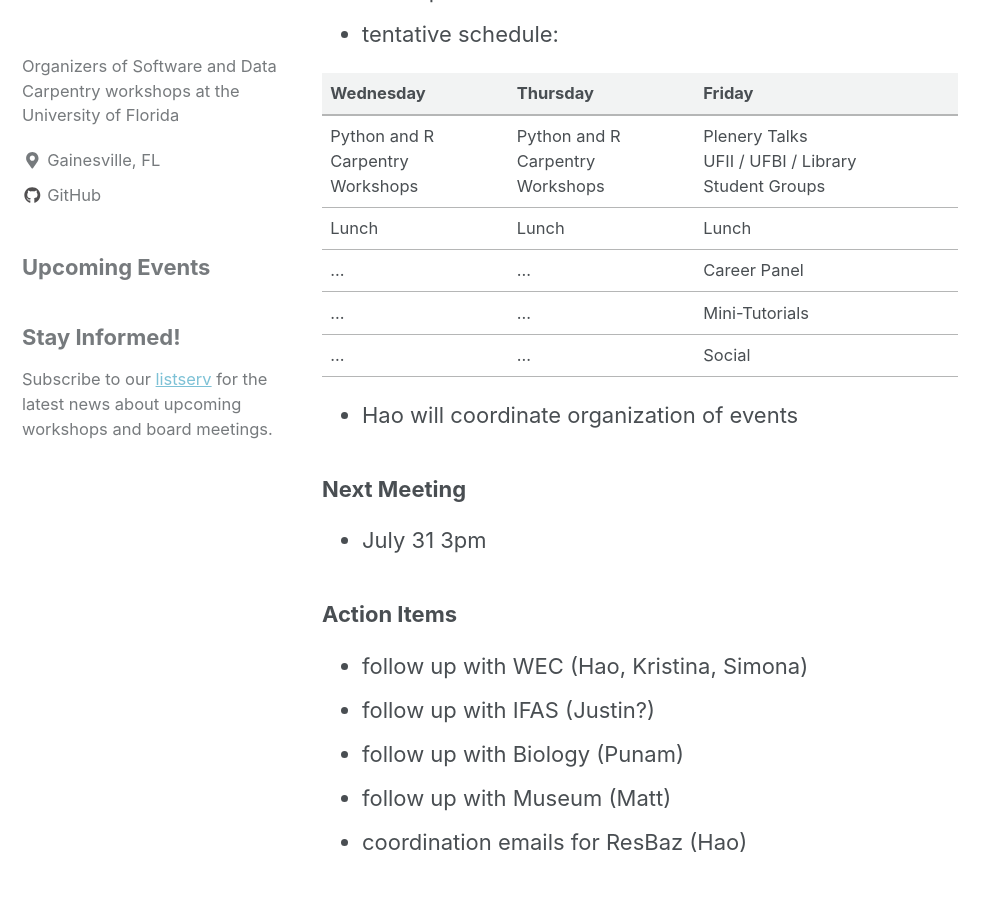
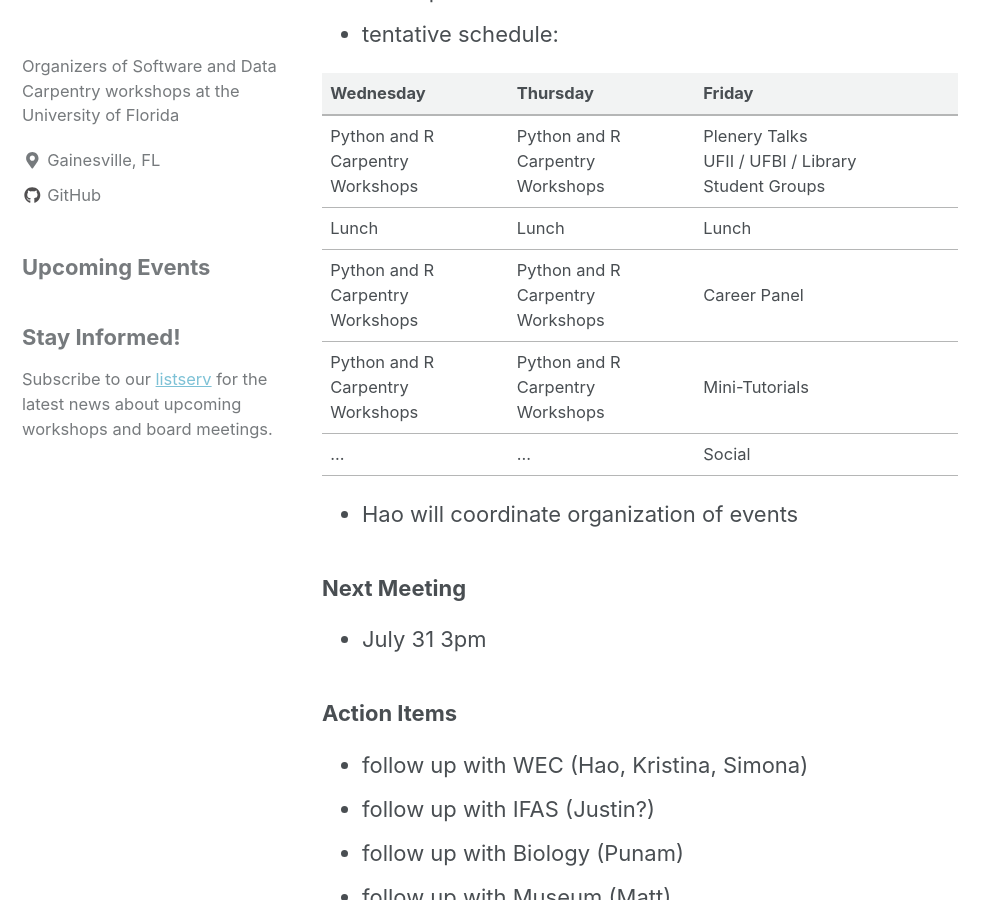
Before and after one commit to UF-Carpentry/website, a Jekyll site: the page built from _minutes/Board-2018-07-17.md, in a window 1280 px wide and 900 px high, scrolled down 2599 px. Shown: the whole window, without its empty margins (0-999 px from the left). Built offline with Jekyll 4.4.1, drawn with Linux system fonts in a browser that asks for light colours; nearby versions of some CDN libraries; some of the changed text lies outside the part shown.

Commit message:
correcting minutes

```diff
--- a/_minutes/Board-2018-07-17.md
+++ b/_minutes/Board-2018-07-17.md
@@ -56,10 +56,10 @@ Simona (remote), Kristina (remote), Hao (remote), Matt, Miao, Brian, Punam
 
 | Wednesday | Thursday | Friday |
 |-----------|----------|--------|
-| Python and R <br>Carpentry <br>Workshops | Python and R <br>Carpentry <br>Workshops| Plenery Talks <br> UFII / UFBI / Library <br>Student Groups|
+| Python and R <br>Carpentry <br>Workshops | Python and R <br>Carpentry <br>Workshops | Plenery Talks <br> UFII / UFBI / Library <br>Student Groups|
 | Lunch | Lunch | Lunch |
-| ... | ... | Career Panel |
-| ... | ... | Mini-Tutorials |
+| Python and R <br>Carpentry <br>Workshops | Python and R <br>Carpentry <br>Workshops | Career Panel |
+| Python and R <br>Carpentry <br>Workshops | Python and R <br>Carpentry <br>Workshops | Mini-Tutorials |
 | ... | ... | Social |
 
 * Hao will coordinate organization of events
```
Also changed, not shown: other parts of _minutes/Board-2018-07-17.md (+1 -1 lines).
